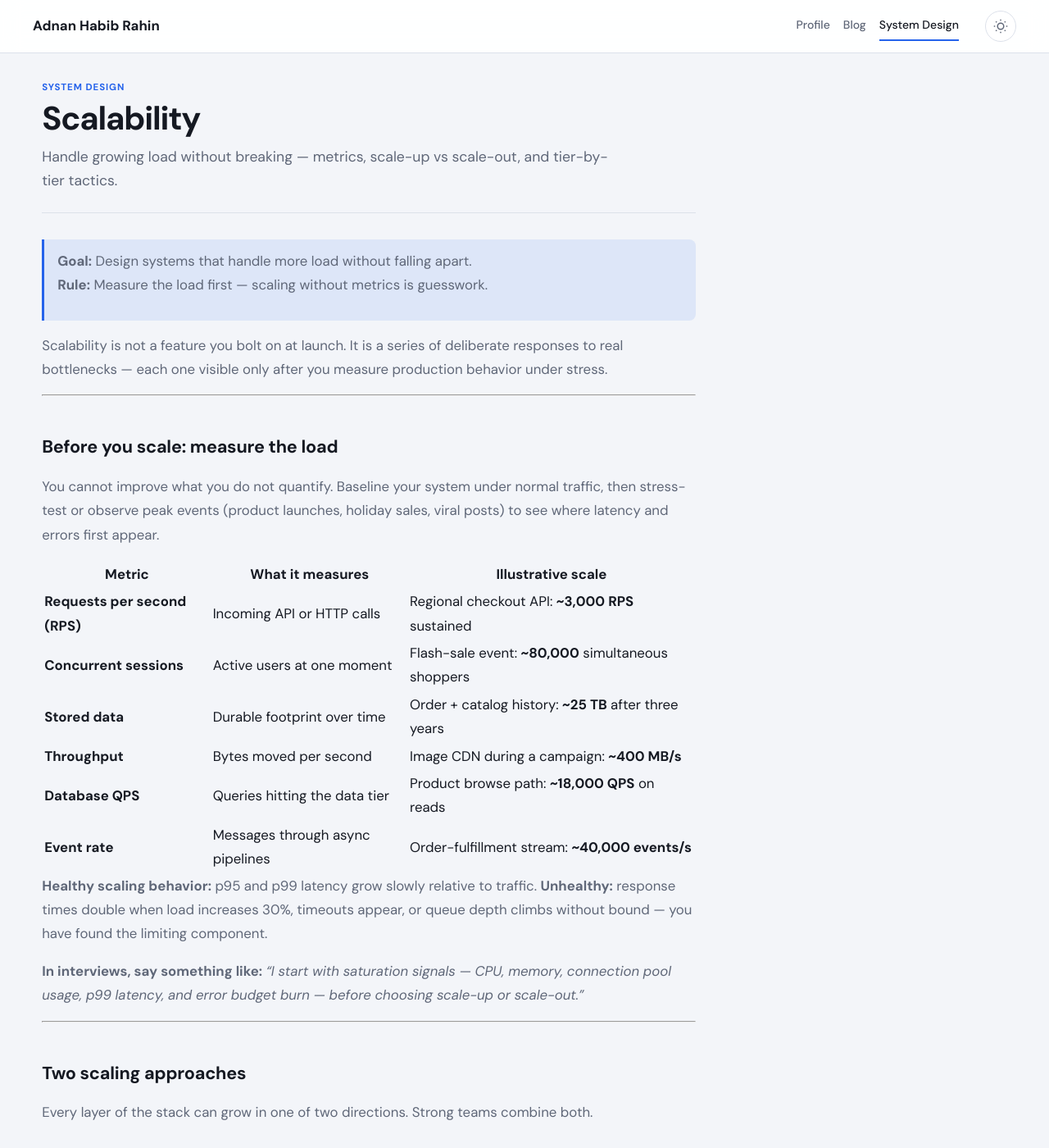
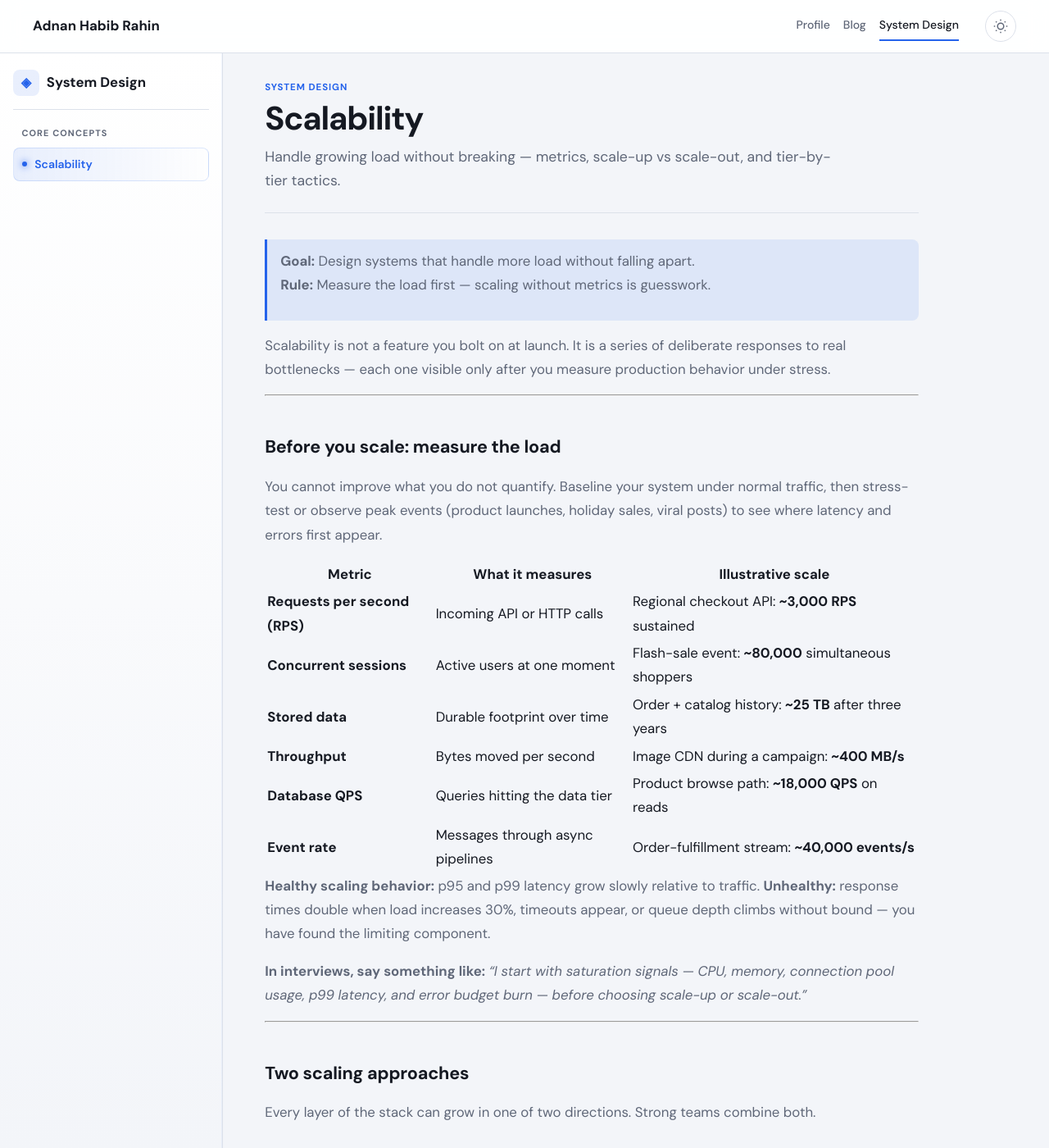
Before and after one commit to adnanrahin/adnanrahin.github.io, a Jekyll site: the page built from system-design/scalability.md, in a window 1280 px wide and 1400 px high. Shown: the whole window at 82% size. Built offline with Jekyll 4.4.1, drawn with Linux system fonts in a browser that asks for light colours.

Commit message:
Add LangChain-style System Design sidebar with published topics only

````diff
--- /dev/null
+++ b/_includes/system-design-nav.html
@@ -0,0 +1,18 @@
+<nav class="docs-rail__nav" aria-label="System Design topics">
+  {% for group in site.data.system_design_nav %}
+  <div class="docs-rail__group">
+    <h2 class="docs-rail__heading">{{ group.section }}</h2>
+    <ul class="docs-rail__list">
+      {% for item in group.items %}
+        {% assign item_href = '/system-design/' | append: item.slug | append: '/' | relative_url %}
+        <li class="docs-rail__item{% if page.sd_slug == item.slug %} docs-rail__item--active{% endif %}">
+          <a href="{{ item_href }}" class="docs-rail__link">
+            <span class="docs-rail__dot" aria-hidden="true"></span>
+            <span>{{ item.title }}</span>
+          </a>
+        </li>
+      {% endfor %}
+    </ul>
+  </div>
+  {% endfor %}
+</nav>
--- a/_layouts/system-design-docs.html
+++ b/_layouts/system-design-docs.html
@@ -1,8 +1,30 @@
 ---
 layout: default
 ---
-<div class="docs-shell docs-shell--single">
+<div class="docs-shell">
+  <aside class="docs-rail" id="docs-rail" aria-label="System Design">
+    <div class="docs-rail__top">
+      <a href="{{ '/system-design/' | relative_url }}" class="docs-rail__brand{% if page.sd_slug == 'overview' %} docs-rail__brand--active{% endif %}">
+        <span class="docs-rail__brand-icon" aria-hidden="true">◈</span>
+        <span class="docs-rail__brand-text">System Design</span>
+      </a>
+      <button type="button" class="docs-rail__close" aria-label="Close navigation" data-docs-close>
+        <svg width="20" height="20" viewBox="0 0 24 24" fill="none" stroke="currentColor" stroke-width="2" aria-hidden="true"><path d="M18 6L6 18M6 6l12 12"/></svg>
+      </button>
+    </div>
+    {% include system-design-nav.html %}
+  </aside>
+
+  <div class="docs-backdrop" data-docs-close aria-hidden="true"></div>
+
   <div class="docs-stage">
+    <div class="docs-stage__toolbar">
+      <button type="button" class="docs-menu-btn" aria-expanded="false" aria-controls="docs-rail" data-docs-toggle>
+        <svg width="18" height="18" viewBox="0 0 24 24" fill="none" stroke="currentColor" stroke-width="2" aria-hidden="true"><path d="M4 6h16M4 12h16M4 18h16"/></svg>
+        <span>Topics</span>
+      </button>
+    </div>
+
     <article class="docs-article{% if page.sd_overview %} docs-article--overview{% endif %}">
       {% unless page.sd_hide_header %}
       <header class="docs-article__header">
--- a/assets/css/style.css
+++ b/assets/css/style.css
@@ -1015,10 +1015,6 @@ code {
   align-items: start;
 }
 
-.docs-shell--single {
-  grid-template-columns: minmax(0, 1fr);
-}
-
 .docs-rail {
   position: sticky;
   top: var(--header-h);
@@ -1060,6 +1056,10 @@ code {
   font-size: 1.05rem;
 }
 .docs-rail__brand:hover { color: var(--accent); }
+
+.docs-rail__brand--active {
+  color: var(--accent);
+}
 
 .docs-rail__brand-icon {
   display: flex;
--- a/assets/js/mermaid-init.js
+++ b/assets/js/mermaid-init.js
@@ -3,9 +3,20 @@
     return document.documentElement.getAttribute('data-theme') === 'dark' ? 'dark' : 'default';
   }
 
+  function prepareMermaidNodes() {
+    document.querySelectorAll('pre code.language-mermaid').forEach((block) => {
+      const pre = block.parentElement;
+      if (!pre) return;
+      const div = document.createElement('div');
+      div.className = 'mermaid';
+      div.textContent = block.textContent;
+      pre.replaceWith(div);
+    });
+  }
+
   function boot() {
     if (typeof mermaid === 'undefined') return;
-
+    prepareMermaidNodes();
     mermaid.initialize({
       startOnLoad: true,
       theme: getTheme(),
--- a/system-design/scalability.md
+++ b/system-design/scalability.md
@@ -96,7 +96,7 @@ Monolith diagrams hide reality: each tier fails differently and needs its own pl
 
 App servers execute business rules — auth checks, cart updates, search orchestration. They usually saturate on **CPU or thread pools** before anything else.
 
-<div class="mermaid">
+```mermaid
 flowchart TB
     Clients([Web & mobile clients]) --> LB[Load balancer]
     LB --> A1[API node 1]
@@ -105,7 +105,7 @@ flowchart TB
     A1 --> Shared[(Shared cache / DB)]
     A2 --> Shared
     AN --> Shared
-</div>
+```
 
 | Tactic | Effect |
 |--------|--------|
@@ -128,7 +128,7 @@ Most production workloads skew **read-heavy** (often 8:1 to 50:1 reads vs writes
 
 One primary accepts mutations; replicas apply the log and answer read queries.
 
-<div class="mermaid">
+```mermaid
 flowchart TB
     API[API tier]
     API -->|INSERT/UPDATE| Primary[(Primary)]
@@ -136,7 +136,7 @@ flowchart TB
     API -->|SELECT| Rep2[(Replica B)]
     Primary -->|async replication| Rep1
     Primary -->|async replication| Rep2
-</div>
+```
 
 - **Fit:** Read pressure dominates; write volume still fits one primary.
 - **Caveat:** **Replication lag** — a user may not see their own write on a replica for milliseconds (or longer under load).
@@ -145,13 +145,13 @@ flowchart TB
 
 Split rows across multiple databases using a **shard key** — commonly `customer_id` or `tenant_id`.
 
-<div class="mermaid">
+```mermaid
 flowchart LR
     API[API tier] --> SR[Shard router]
     SR --> P1["Partition A<br/>tenants 0—499K"]
     SR --> P2["Partition B<br/>tenants 500K—999K"]
     SR --> P3["Partition C<br/>tenants 1M+"]
-</div>
+```
 
 | Partition style | Idea |
 |-----------------|------|
@@ -181,12 +181,12 @@ Memory sits orders of magnitude closer to CPU than disk. A hit in **Redis** or *
 | Consistent hashing | Adding nodes moves minimal key space |
 | TTL | Automatic eviction; caps memory |
 
-<div class="mermaid">
+```mermaid
 flowchart LR
     API[API node] --> Cache[(In-memory cache)]
     API -->|miss| DB[(Database)]
     Cache -->|miss| DB
-</div>
+```
 
 **Interview angle:** *"Treat cache as acceleration, not truth — every code path must survive a cold cache or node loss."*
 
@@ -205,13 +205,13 @@ Peak HTTP traffic no longer forces every downstream system to absorb the same sp
 | Partitioned logs (Kafka) | Parallel consumers per partition |
 | Dead-letter queue | Poison messages isolated for inspection |
 
-<div class="mermaid">
+```mermaid
 flowchart LR
     API[Order API] --> Q[Message broker]
     Q --> W1[Fulfillment worker]
     Q --> W2[Email worker]
     Q --> W3[Analytics worker]
-</div>
+```
 
 **Interview angle:** *"Push slow or spiky work off the request path — scale consumers on queue depth, not user clicks."*
 
@@ -227,10 +227,10 @@ Imagine **QuickPlate** — users browse restaurants, place orders, and track cou
 
 API, background jobs, and **PostgreSQL** share one VM. Fast to build, cheap to operate.
 
-<div class="mermaid">
+```mermaid
 flowchart LR
     Diners([Diners & drivers]) --> Box["Single VM<br/>app + database"]
-</div>
+```
 
 **First pain point:** CPU spikes during dinner rush; DB and app contend for the same RAM.
 
@@ -242,11 +242,11 @@ flowchart LR
 
 The API VM talks to a separate DB instance. Tune connection limits and `shared_buffers` independently.
 
-<div class="mermaid">
+```mermaid
 flowchart LR
     Diners([Users]) --> App[Application server]
     App --> PG[(PostgreSQL)]
-</div>
+```
 
 **First pain point:** Menu and restaurant listings hammer the DB on every page view.
 
@@ -258,12 +258,12 @@ flowchart LR
 
 Repeated catalog reads served from memory; DB sees mostly misses and writes (new orders, status updates).
 
-<div class="mermaid">
+```mermaid
 flowchart LR
     Diners([Users]) --> App[Application server]
     App --> Redis[(Redis)]
     App -->|cache miss| PG[(PostgreSQL)]
-</div>
+```
 
 **First pain point:** One app process cannot accept enough concurrent checkout requests.
 
@@ -275,7 +275,7 @@ flowchart LR
 
 Stateless API nodes share Redis for sessions and cart drafts. PostgreSQL still single-primary.
 
-<div class="mermaid">
+```mermaid
 flowchart TB
     Diners([Users]) --> LB[Load balancer]
     LB --> App1[API 1]
@@ -285,7 +285,7 @@ flowchart TB
     App2 --> Redis
     AppN --> Redis
     Redis --> PG[(PostgreSQL)]
-</div>
+```
 
 **First pain point:** Read QPS from browse + order tracking overwhelms the primary.
 
@@ -297,7 +297,7 @@ flowchart TB
 
 Writes (new orders, status transitions) stay on the primary; replica nodes serve driver earnings history and admin dashboards.
 
-<div class="mermaid">
+```mermaid
 flowchart TB
     API[API fleet]
     API -->|writes| Primary[(Primary PG)]
@@ -306,7 +306,7 @@ flowchart TB
     API --> Redis[(Redis)]
     Primary --> R1
     Primary --> R2
-</div>
+```
 
 **First pain point:** Write rate on peak Friday nights exceeds single-primary ingest.
 
@@ -318,7 +318,7 @@ flowchart TB
 
 Orders partitioned by **metro area**. Courier assignment and receipt email run through **Kafka** workers. Static assets and menu photos served from a **CDN** — bytes never touch the API.
 
-<div class="mermaid">
+```mermaid
 flowchart TB
     Diners([Users]) --> CDN[CDN]
     Diners --> LB[Load balancer]
@@ -330,7 +330,7 @@ flowchart TB
     API --> Redis[(Redis)]
     API --> Kafka[Event log]
     Kafka --> Workers[Dispatch & notify workers]
-</div>
+```
 
 **Ongoing cost:** Cross-metro analytics need federated queries; uneven city growth requires rebalancing shards.
 
````
Also changed, not shown: _data/system_design_nav.yml (added, +7 -0 lines), system-design/index.html (+1 -8 lines).
